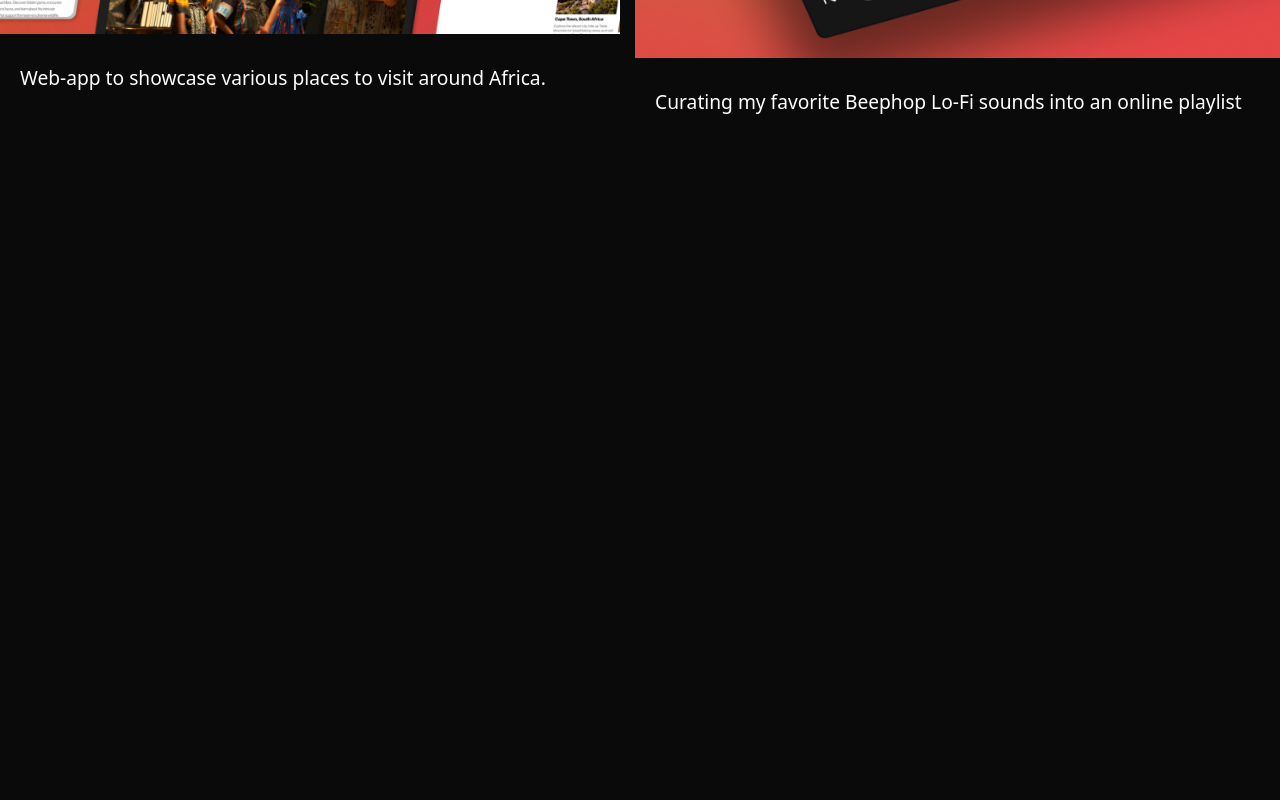
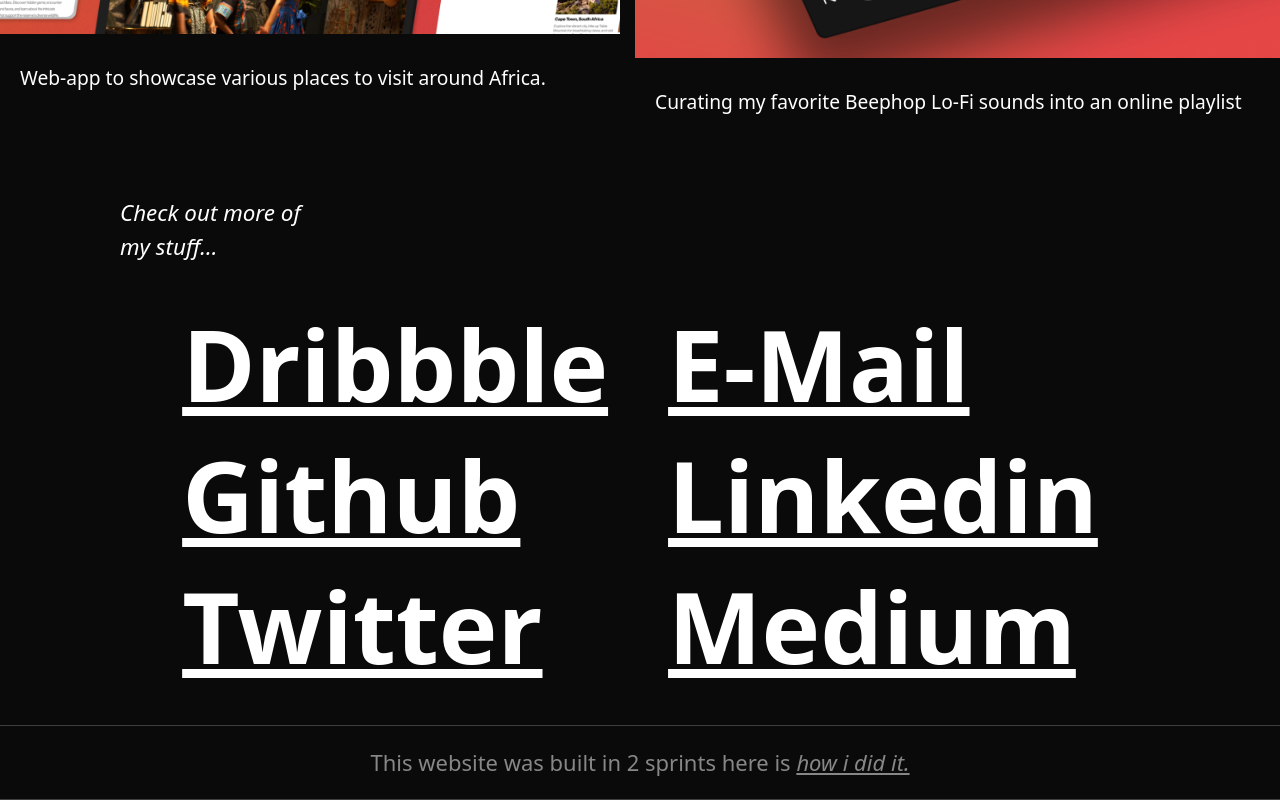
Before and after one commit to BeingDamii/My-portfolio, a Next.js app: page / in a window 1280 px wide. Shown: the part 1977-2777 px from the top of the page. Before the commit the page ends 2123 px from the top, so only its background shows below. Built offline with nearby package versions, Linux system fonts and the light colour scheme; a web font is replaced by a local one.

Commit message:
finished major framework of desktop version

```diff
--- /dev/null
+++ b/app/Page-components/Footer.tsx
@@ -0,0 +1,43 @@
+import Link from "next/link";
+import React from "react";
+
+const Footer = () => {
+  return (
+    <div>
+      <div className="footer-heading-container">
+        <h3 className="footer-heading">Check out more of my stuff...</h3>
+      </div>
+      <div className="footer-links-wrapper">
+        <div className="footer-link-group">
+          <Link href="/" className="footer-link">
+            Dribbble
+          </Link>
+          <Link href="/" className="footer-link">
+            Github
+          </Link>
+          <Link href="/" className="footer-link">
+            Twitter
+          </Link>
+        </div>
+        <div className="footer-link-group">
+          <Link href="/" className="footer-link">
+            E-Mail
+          </Link>
+          <Link href="/" className="footer-link">
+            Linkedin
+          </Link>
+          <Link href="/" className="footer-link">
+            Medium
+          </Link>
+        </div>
+      </div>
+      <div className="footer-attr">
+        <p className="footer-attr-text">
+          This website was built in 2 sprints here is <Link href="/">how i did it.</Link>
+        </p>
+      </div>
+    </div>
+  );
+};
+
+export default Footer;
--- a/app/Page-components/ProjectCard.scss
+++ b/app/Page-components/ProjectCard.scss
@@ -27,7 +27,7 @@
     // transition: transform 0.1s ease-in-out;
   }
   .hide-project {
-    transition: transform 1000s ease-out;
+    // transition: transform 1000s ease-out;
     display: none;
   }
 }
--- /dev/null
+++ b/app/Page-components/_footer.scss
@@ -0,0 +1,48 @@
+.footer-heading-container {
+  padding: 50px 120px;
+  .footer-heading {
+    font-size: 1.4em;
+    max-width: 200px;
+    font-style: italic;
+    color: $headingColor;
+  }
+}
+
+.footer-links-wrapper {
+  display: flex;
+  min-width: 100dvw;
+  align-items: center;
+  justify-content: center;
+  gap: 60px;
+  padding-bottom: 50px;
+  .footer-link-group {
+    display: flex;
+    flex-direction: column;
+    gap: 2em;
+    .footer-link {
+      display: block;
+      font-size: 6.2em;
+      font-weight: bold;
+      color: $headingColor;
+      line-height: 100%;
+      text-decoration: underline;
+    }
+  }
+}
+
+.footer-attr {
+  width: 100dvw;
+  display: flex;
+  justify-content: center;
+  padding: 20px;
+  border: 1px solid #403f40;
+  border-left: none;
+  border-right: none;
+  .footer-attr-text {
+    font-size: 22px;
+    a {
+      font-style: italic;
+      text-decoration: underline;
+    }
+  }
+}
--- a/app/_home.scss
+++ b/app/_home.scss
@@ -1,5 +1,6 @@
 @import "./Page-components/navbar";
 @import "./Page-components/featuredProjects";
+@import "./Page-components/footer";
 
 .main-container {
   display: flex;
--- a/app/page.tsx
+++ b/app/page.tsx
@@ -1,3 +1,4 @@
+import Footer from "./Page-components/Footer";
 import CTA from "./Page-components/cta";
 import FeaturedProjects from "./Page-components/featuredProjects";
 
@@ -6,6 +7,7 @@
     <div>
       <CTA />
       <FeaturedProjects/>
+      <Footer/>
     </div>
   );
 }
```
